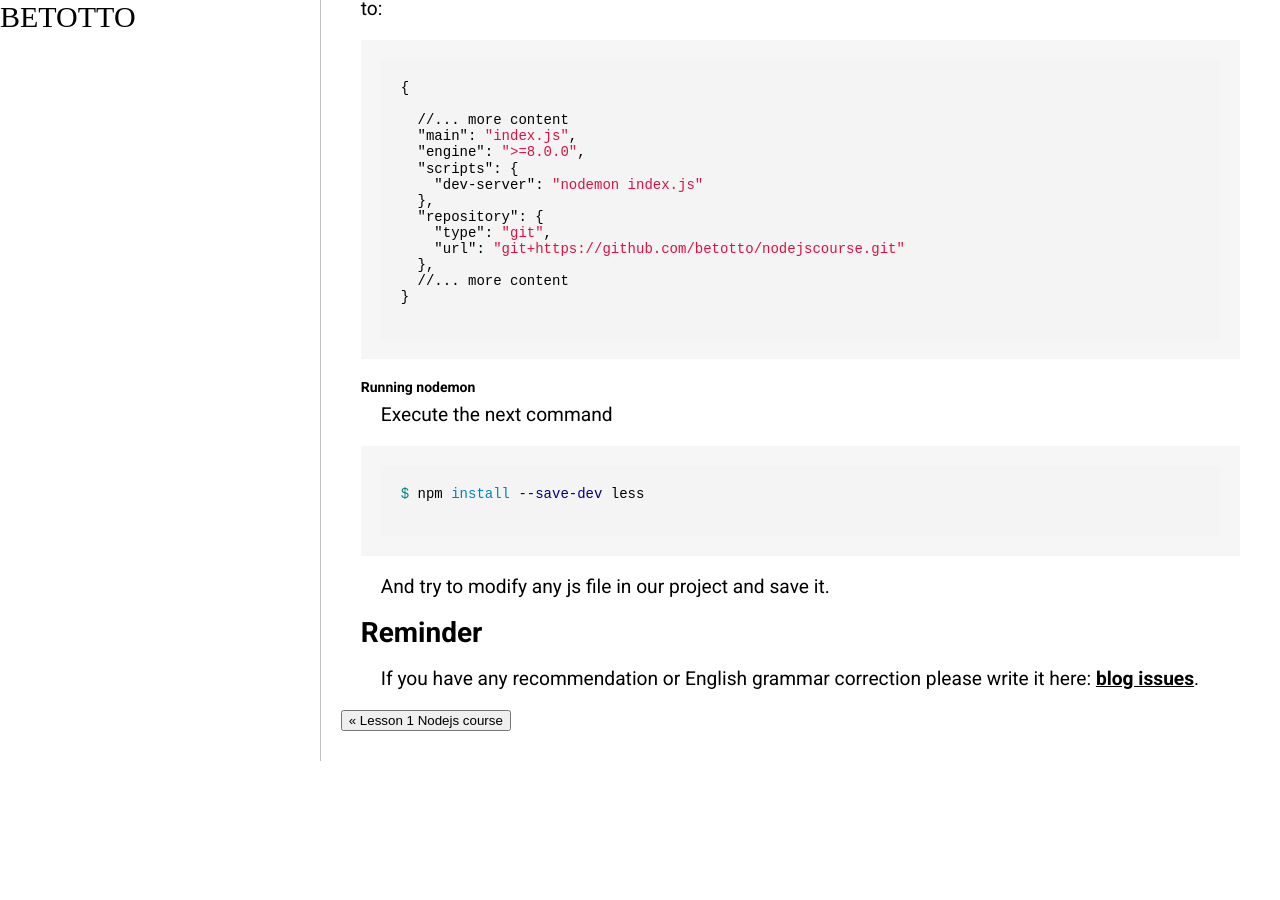
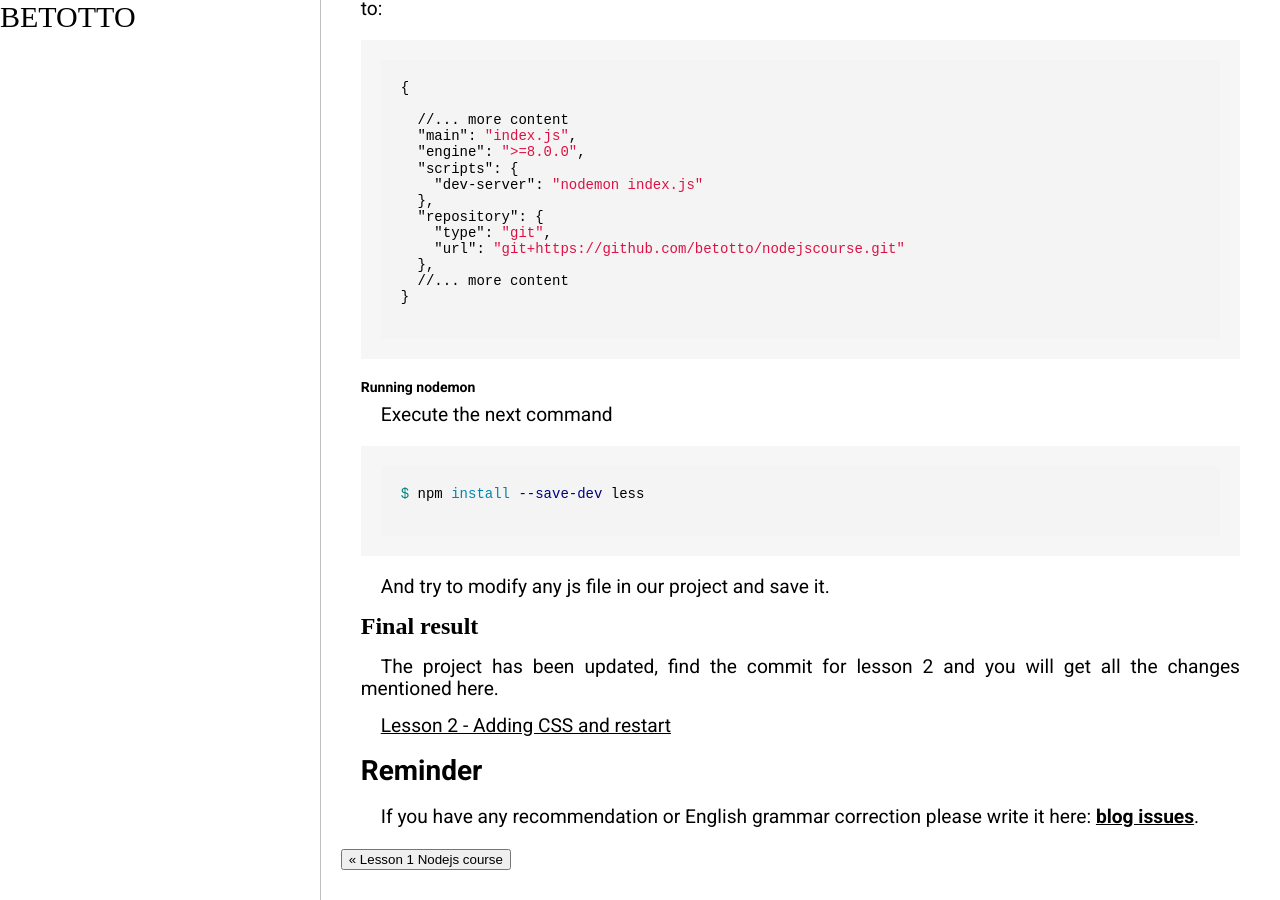
Before and after one commit to betotto/blog, a Jekyll site: the page built from _posts/2017-11-10-lesson-2-nodejs.md, in a window 1280 px wide and 900 px high, scrolled down 2743 px. Built offline with Jekyll 4.4.1, drawn with Linux system fonts in a browser that asks for light colours; some web fonts are replaced; before the commit the page ends 3504 px from its top, so only the background shows below that.

Commit message:
Include git

```diff
--- a/_posts/2017-11-10-lesson-2-nodejs.md
+++ b/_posts/2017-11-10-lesson-2-nodejs.md
@@ -138,6 +138,12 @@ $ npm install --save-dev less
 
 And try to modify any js file in our project and save it.
 
+### Final result
+
+The project has been updated, find the commit for lesson 2 and you will get all the changes mentioned here.
+
+[Lesson 2 - Adding CSS and restart](https://github.com/betotto/nodejscourse/commit/a0f7b94b534225f8bd537716fc31cc54656e8778)
+
 # Reminder
 
 If you have any recommendation or English grammar correction please write it here:  **[blog issues](https://github.com/betotto/blog/issues)**.
```
